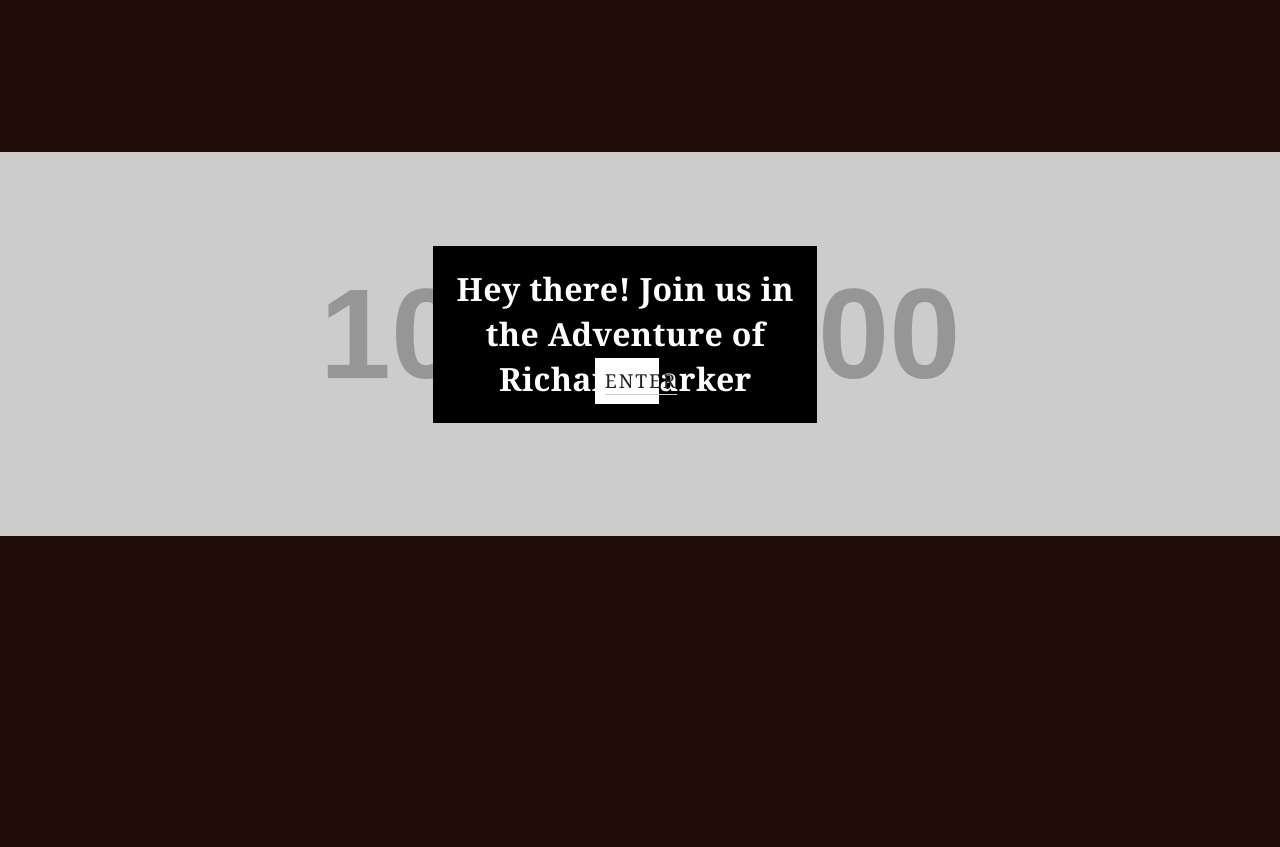
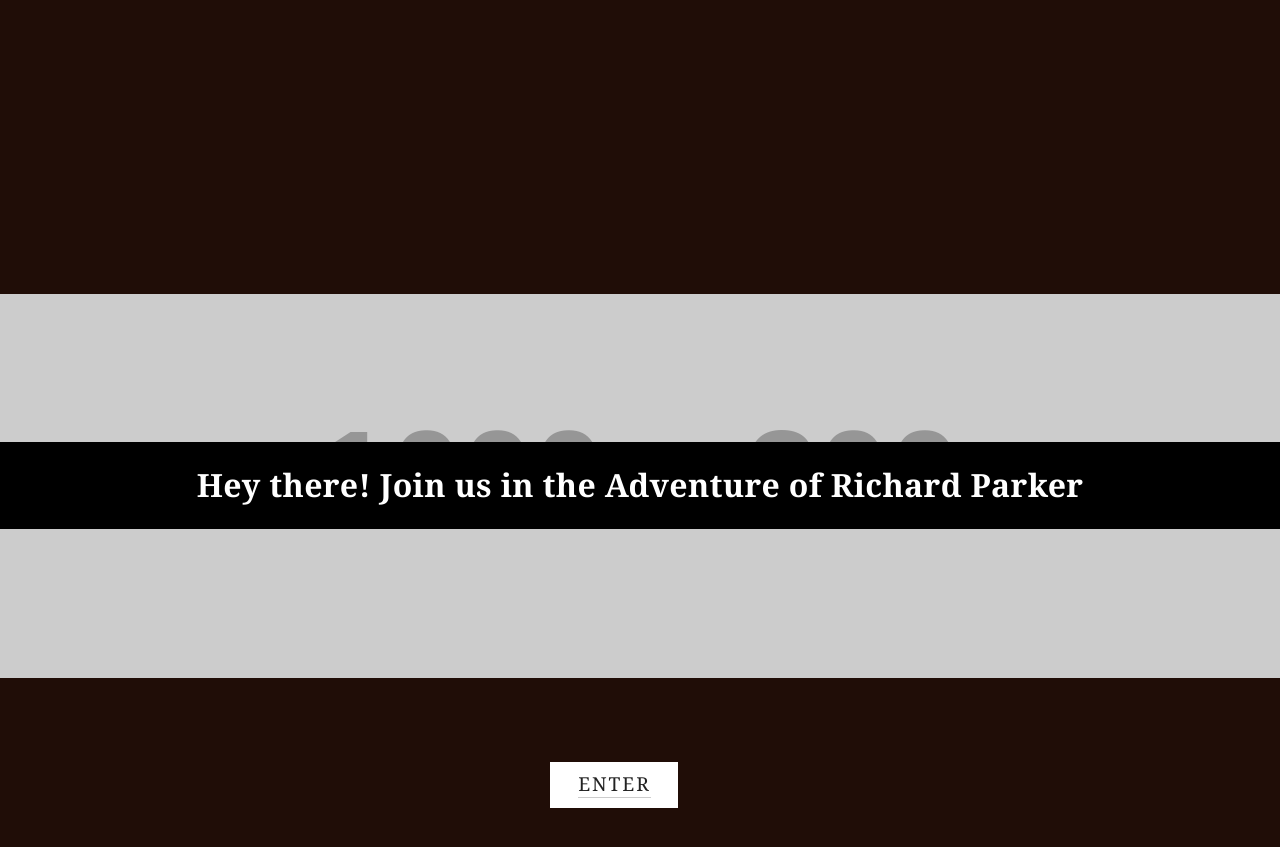
Before and after one commit to emdsgn/large-data-website, a Jekyll site: the page built from index.html, in a window 1280 px wide. Shown: the top 847 px of the page. Built offline with Jekyll 4.4.1, drawn with Linux system fonts in a browser that asks for light colours; Markdown is read by kramdown in place of the engine named in the settings.

Commit message:
Media Queries for launch page

```diff
--- a/css/general.css
+++ b/css/general.css
@@ -29,6 +29,59 @@
 }
 
 /* 240 px */
+
+/* CSS STYLE FOR HOME PAGE */
+.homebg {
+  background-color: #200d07;
+}
+
+.coverphoto {
+  padding: 0em;
+  margin-top: 60%;
+}
+
+.s-img {
+  display: block;
+}
+
+.l-img {
+  display: none;
+}
+
+h1 {
+  color: #FFF;
+  letter-spacing: 0.01em;
+  text-align: center;
+  font-size: 2em;
+}
+
+.covertext {
+  background-color: #000;
+  display: block;
+  margin: 0;
+  padding: 1em;
+  width: 100%;
+}
+
+.home-nav {
+  display: block;
+  background-color: #FFF;
+  margin: 0;
+  width: 100%;
+  padding: 0;
+}
+
+.home-nav-link {
+  font-size: 1.2em;
+  letter-spacing: 0.1em;
+  text-transform: uppercase;
+  list-style-type: none;
+  margin: 0 auto;
+  padding: 0.5em;
+  text-align: center;
+}
+
+/* END CSS - HOME PAGE */
 
 .img-l-1 {
   display: none;
@@ -101,56 +154,14 @@
 /* END 240 px*/
 
 
-/* CSS STYLE FOR HOME PAGE */
-.homebg {
-  background-color: #200d07;
-}
-
-.coverphoto {
-  padding-top: 9.5em;
-}
-
-h1 {
-  color: #FFF;
-  letter-spacing: 0.01em;
-  text-align: center;
-}
-
-.covertext {
-  background-color: #000;
-  position: fixed;
-  display: block;
-  margin: 19.2%;
-  margin-left: 33.85%;
-  padding: 0;
-  width: 30%;
-}
-
-.home-nav {
-  display: block;
-  position: fixed;
-  background-color: #FFF;
-  margin: 28%;
-  margin-left: 46.5%;
-  width: 5%;
-  padding: 0;
-}
-
-.home-nav-link {
-  font-size: 1.2em;
-  letter-spacing: 0.1em;
-  text-transform: uppercase;
-  list-style-type: none;
-  margin: 0 auto;
-  padding: 0.5em;
-}
-
-/* END CSS - HOME PAGE */
-
-
 /* 400 PX*/
 
 @media only screen and (min-width: 25em) {
+  .coverphoto {
+    padding: 0em;
+    margin-top: 40%;
+  }
+
   .nav li {
     display: block;
     color: #FFF;
@@ -184,6 +195,29 @@
 /* 600 PX*/
 
 @media only screen and (min-width: 38em) {
+  .coverphoto {
+    padding: 0em;
+    margin-top: 40%;
+    margin-bottom: -20%;
+  }
+
+  .s-img {
+    display: none;
+  }
+
+  .l-img {
+    display: block;
+    width: 200%;
+  }
+
+  .covertext {
+    background-color: #000;
+    display: block;
+    margin: 0;
+    padding: 1em;
+    width: 100%;
+  }
+
   .nav li {
     display: inline-block;
     color: #FFF;
@@ -272,6 +306,15 @@
 
 /* 850 px*/
 @media only screen and (min-width: 53.125em) {
+  .coverphoto {
+    margin-top: 23%;
+    margin-bottom: -13%;
+  }
+
+  .covertext {
+    padding: 3em;
+  }
+
   .img-s-1 {
     display: none;
   }
@@ -292,6 +335,11 @@
 
 /* 930 PX*/
 @media only screen and (min-width: 58.12em) {
+  .coverphoto {
+    margin-top: 23%;
+    margin-bottom: -11.5%;
+  }
+
   dl {
     padding-bottom: 2.4em;
   }
@@ -308,6 +356,31 @@
 
 /* 1050 PX*/
 @media only screen and (min-width: 65.62em) {
+  .l-img {
+    width: 100%;
+  }
+
+  .coverphoto {
+    margin-top: 23%;
+    margin-bottom: -11.5%;
+  }
+
+  .covertext {
+    position: fixed;
+    display: block;
+    margin-top: -30%;
+    padding: 0;
+  }
+
+  .home-nav {
+    display: block;
+    position: fixed;
+    margin-left: 43%;
+    margin-top: -5%;
+    width: 10%;
+    padding: 0;
+  }
+
   .sidebar {
     display: block;
     background-color: #000;
@@ -408,6 +481,60 @@
 
 /* FULL SCREEN IMAC */
 @media only screen and (min-width: 120em) {
+  /* CSS STYLE FOR HOME PAGE */
+  .homebg {
+    background-color: #200d07;
+  }
+
+  .coverphoto {
+    padding-top: 9.5em;
+  }
+
+  .s-img {
+    display: none;
+  }
+
+  .l-img {
+    display: block;
+  }
+
+  h1 {
+    color: #FFF;
+    letter-spacing: 0.01em;
+    text-align: center;
+  }
+
+  .covertext {
+    background-color: #000;
+    position: fixed;
+    display: block;
+    margin: 19.2%;
+    margin-left: 33.85%;
+    padding: 0;
+    width: 30%;
+  }
+
+  .home-nav {
+    display: block;
+    position: fixed;
+    background-color: #FFF;
+    margin: 28%;
+    margin-left: 46.5%;
+    width: 5%;
+    padding: 0;
+  }
+
+  .home-nav-link {
+    font-size: 1.2em;
+    letter-spacing: 0.1em;
+    text-transform: uppercase;
+    list-style-type: none;
+    margin: 0 auto;
+    padding: 0.5em;
+  }
+
+/* END CSS - HOME PAGE */
+
   .nav-wrapper {
     float: right;
   }
--- a/index.html
+++ b/index.html
@@ -3,7 +3,15 @@
 title: Richard Parker
 ---
 
-<div class="grid">
+  <div class="unit unit-s-1 unit-m-1-2 unit-l-1 coverphoto">
+    <img src="http://placehold.it/1000x300" class="flex-img l-img" alt="A Photo of a Tiger's Fur">
+  </div>
+
+  <div class="unit unit-s-1 unit-m-1-2 unit-l-1 coverphoto">
+    <img src="http://placehold.it/1000x800" class="flex-img s-img" alt="A Photo of a Tiger's Fur">
+  </div>
+
+  <div class="grid">
   <div class="covertext">
       <h1>Hey there! Join us in the Adventure of Richard Parker</h1>
   </div>
@@ -13,8 +21,4 @@
       <li><a href="{{site.baseurl}}/tigers/" class="nav-link nav-primary-link operations {% if page.url contains 'home' %}nav-selected{% endif %}">Enter</a></li>
     </ul>
   </nav>
-
-  <div class="unit unit-s-1 unit-m-1-2 unit-l-1 coverphoto">
-    <img src="http://placehold.it/1000x300" class="flex-img" alt="A Photo of a Tiger's Fur">
-  </div>
 </div>
```
